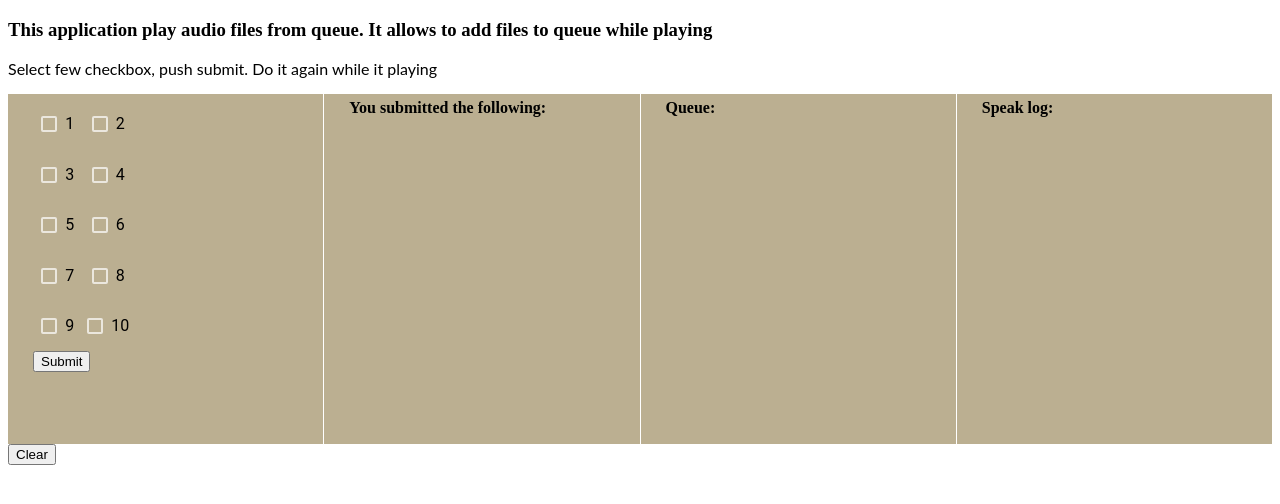
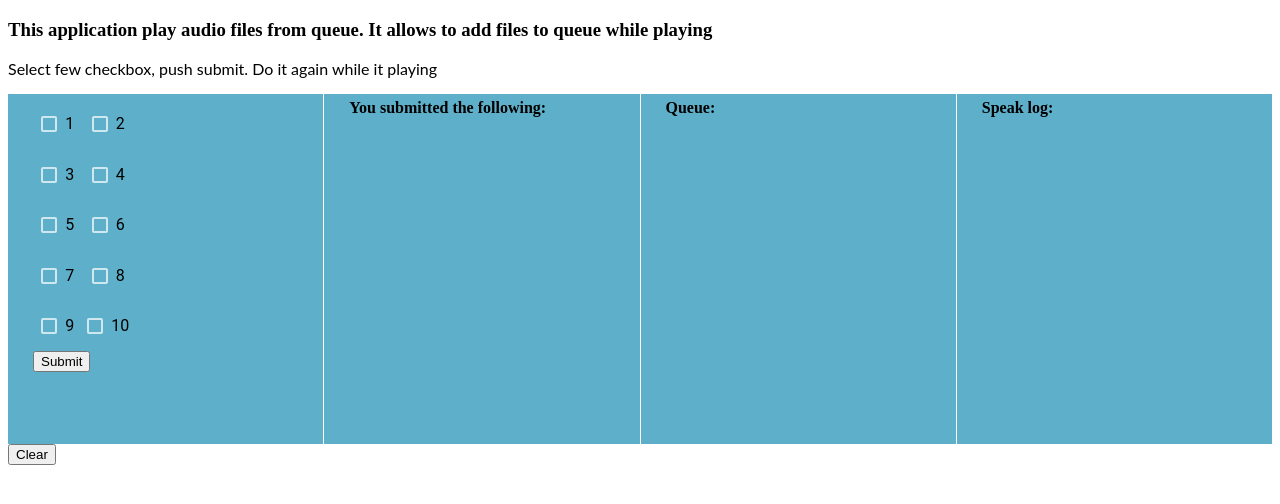
Before and after one commit to zachross25/playsoundsqueue, an Angular app: page / in a window 1280 px wide. Shown: the top 504 px of the page. Built offline with nearby package versions, Linux system fonts and the light colour scheme.

Commit message:
change BG color to #5EAFCA

```diff
--- a/src/app/app.component.css
+++ b/src/app/app.component.css
@@ -9,7 +9,7 @@ p {
 }
 
 mat-grid-tile {
-  background: #BBAF91;
+  background: #5EAFCA;
 }
 
 .checkbox_form {
```
